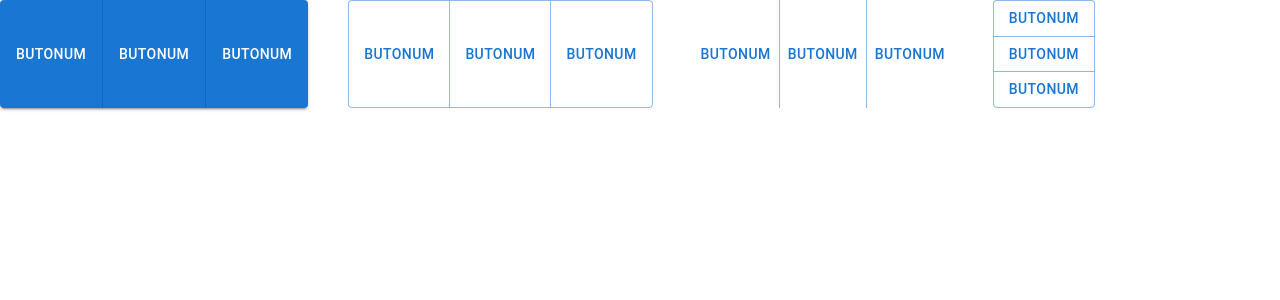
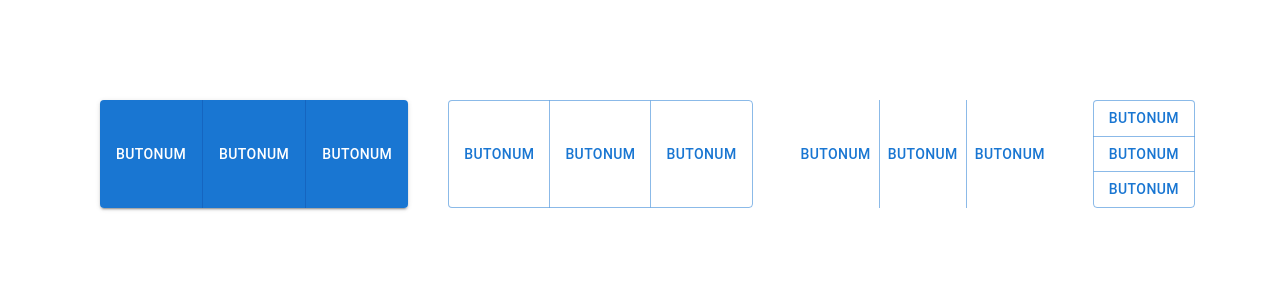
Before and after one commit to kubraacelik/Typescript, a React (Create React App) app in the folder materialui/: page / in a window 1280 px wide. Shown: the top 300 px of the page. Built offline with nearby package versions, Linux system fonts and the light colour scheme.

Commit message:
updated css

```diff
--- a/materialui/src/App.css
+++ b/materialui/src/App.css
@@ -1,5 +1,7 @@
 .App {
-  text-align: center;
+  padding: 100px;
+  display: flex;
+  flex-wrap: wrap;
 }
 
 .App-logo {
```
